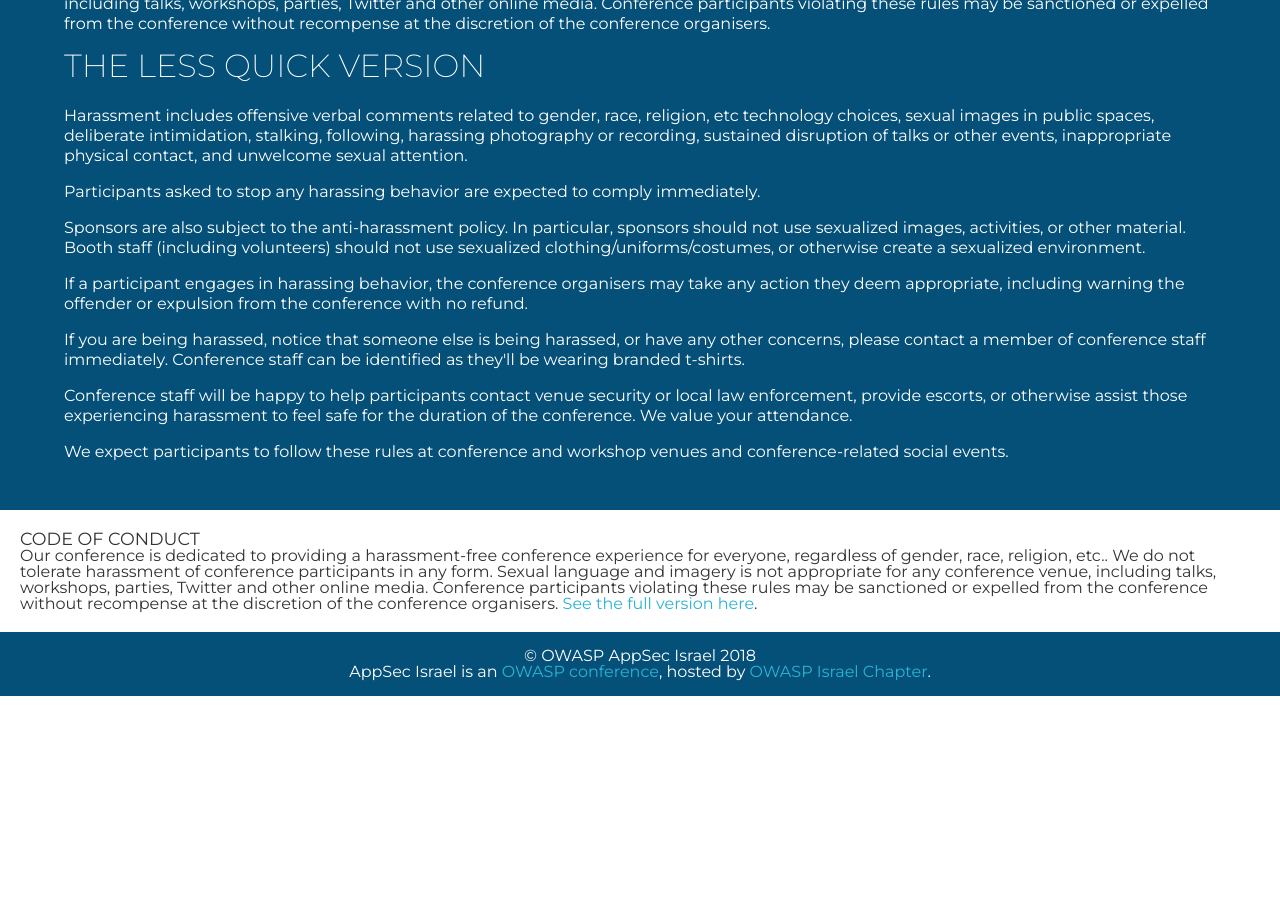
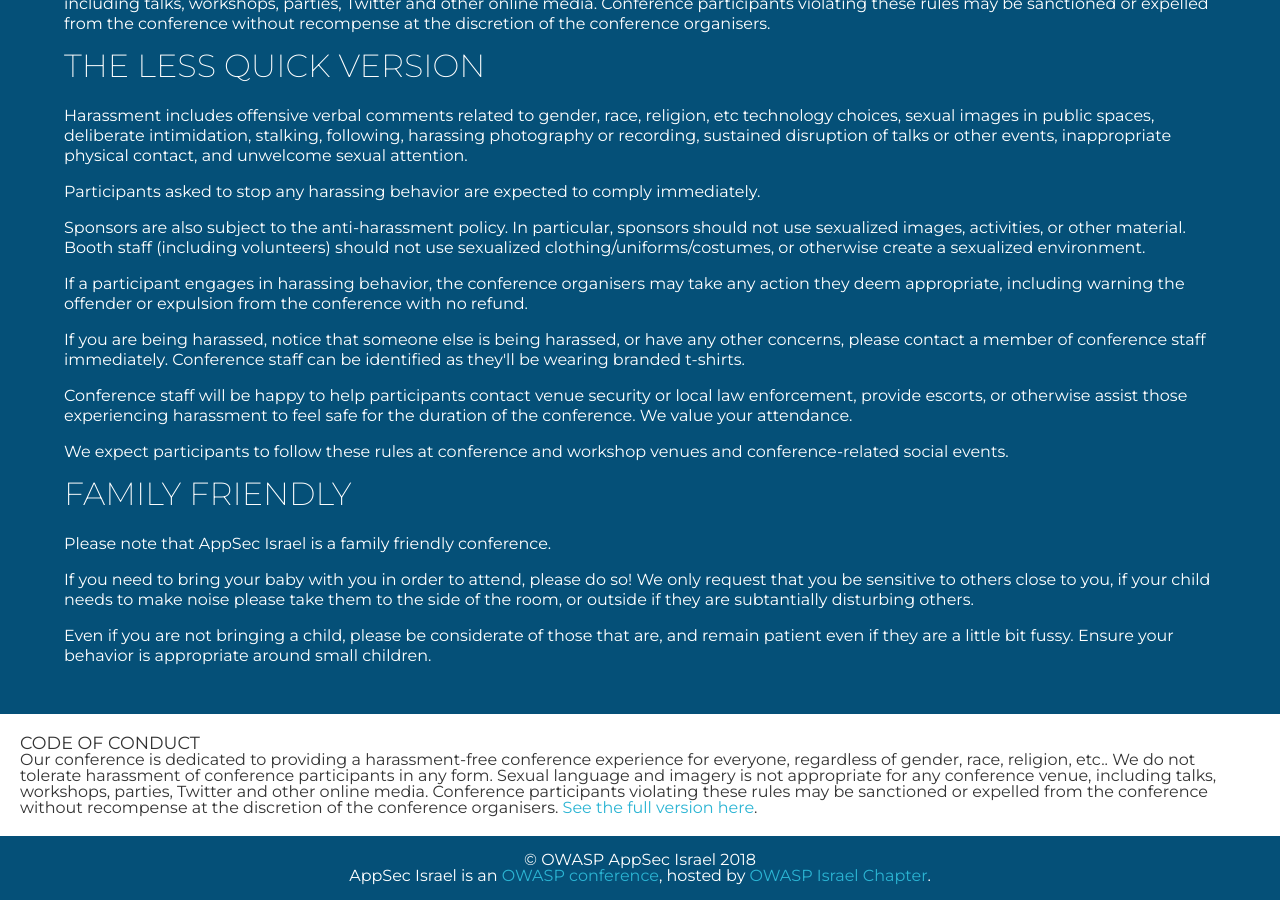
Before and after one commit to OWASP/AppSec-Israel-2018, a Jekyll site: the page built from CoC.md, in a window 1280 px wide and 900 px high, scrolled down 590 px. Built offline with Jekyll 4.4.1, drawn with Linux system fonts in a browser that asks for light colours; our own code applies the rules of GitHub Pages for plain Markdown files; before the commit the page ends 1286 px from its top, so only the background shows below that.

Commit message:
Update CoC.md

```diff
--- a/CoC.md
+++ b/CoC.md
@@ -28,3 +28,11 @@
 Conference staff will be happy to help participants contact venue security or local law enforcement, provide escorts, or otherwise assist those experiencing harassment to feel safe for the duration of the conference. We value your attendance.
 
 We expect participants to follow these rules at conference and workshop venues and conference-related social events.
+
+### Family Friendly
+
+Please note that AppSec Israel is a family friendly conference.
+
+If you need to bring your baby with you in order to attend, please do so! We only request that you be sensitive to others close to you, if your child needs to make noise please take them to the side of the room, or outside if they are subtantially disturbing others.
+
+Even if you are not bringing a child, please be considerate of those that are, and remain patient even if they are a little bit fussy. Ensure your behavior is appropriate around small children.
```
